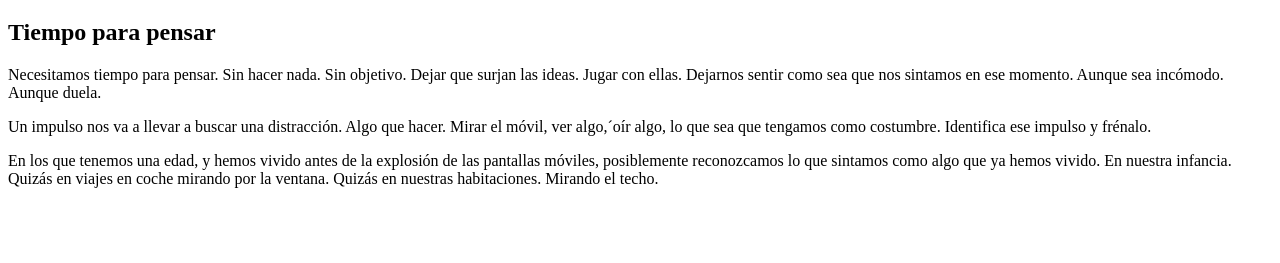
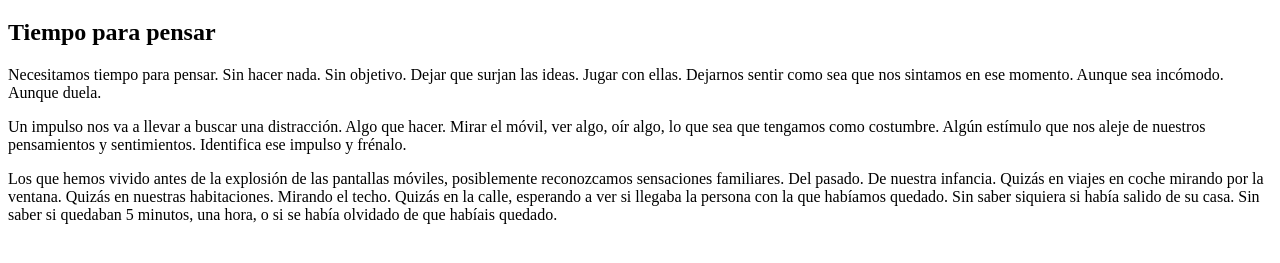
Before and after one commit to orbayando/github.io, a plain HTML site: page index.html in a window 1280 px wide. Shown: the part 61-324 px from the top of the page. Drawn offline with Linux system fonts and the light colour scheme.

Commit message:
Update index.html

```diff
--- a/index.html
+++ b/index.html
@@ -18,15 +18,20 @@
 <p>
   Un impulso nos va a llevar a buscar una distracción.
   Algo que hacer.
-  Mirar el móvil, ver algo,´oír algo, lo que sea que tengamos como costumbre.
+  Mirar el móvil, ver algo, oír algo, lo que sea que tengamos como costumbre.
+  Algún estímulo que nos aleje de nuestros pensamientos y sentimientos.
   Identifica ese impulso y frénalo.
 </p>
 <p>
-  En los que tenemos una edad, y hemos vivido antes de la explosión de las pantallas móviles, posiblemente reconozcamos lo que sintamos como algo que ya hemos vivido.
-  En nuestra infancia.
+  Los que hemos vivido antes de la explosión de las pantallas móviles, posiblemente reconozcamos sensaciones familiares.
+  Del pasado.
+  De nuestra infancia.
   Quizás en viajes en coche mirando por la ventana.
   Quizás en nuestras habitaciones.
   Mirando el techo.
+  Quizás en la calle, esperando a ver si llegaba la persona con la que habíamos quedado.
+  Sin saber siquiera si había salido de su casa.
+  Sin saber si quedaban 5 minutos, una hora, o si se había olvidado de que habíais quedado.
 </p>
 
 </body>
```
